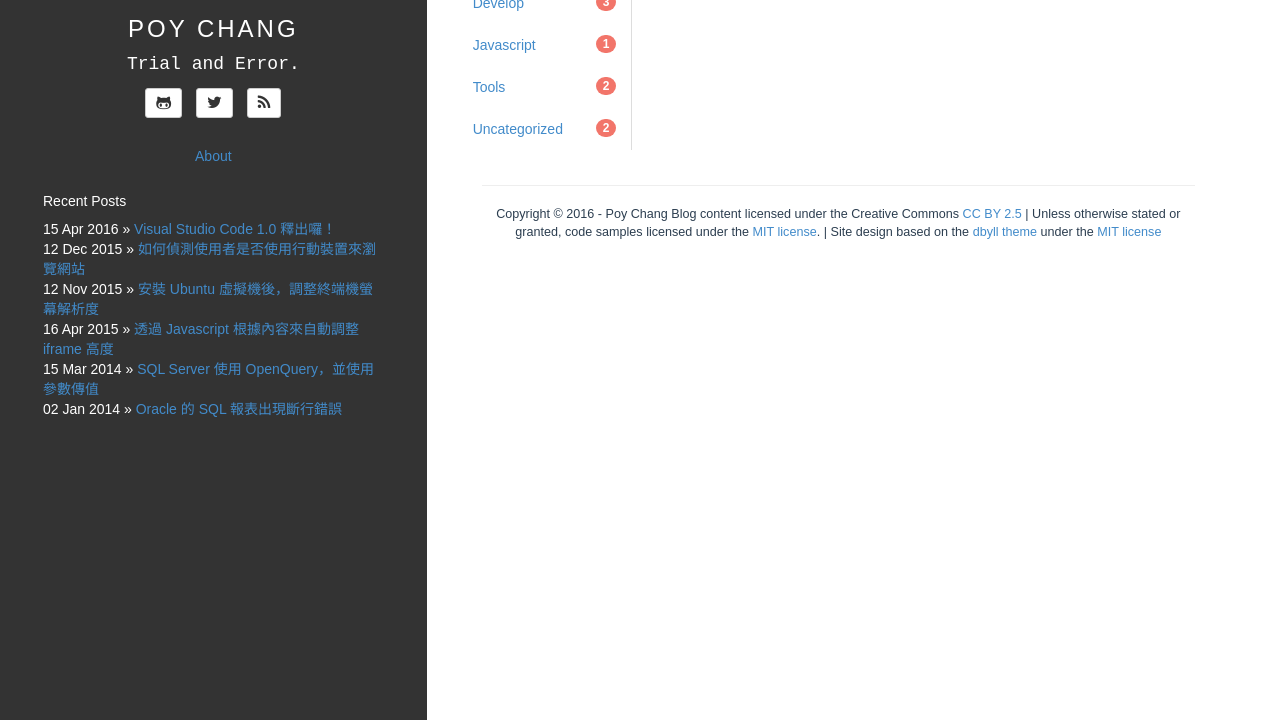
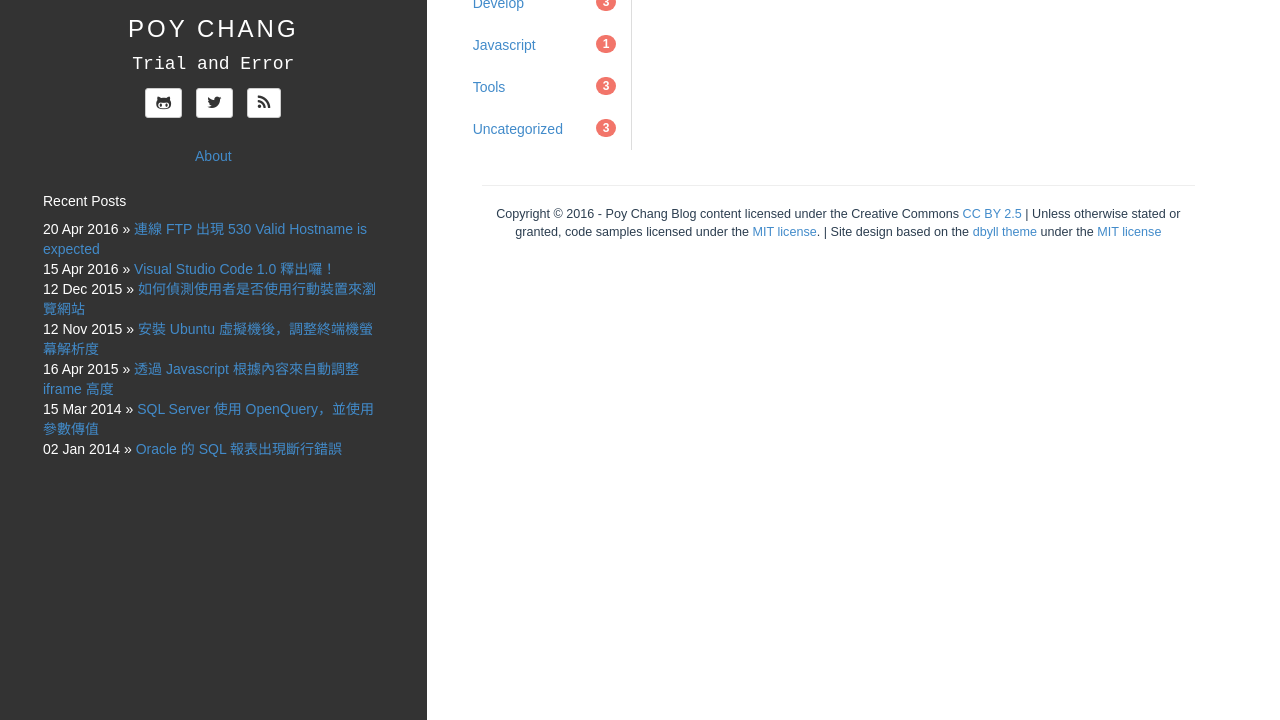
Before and after one commit to poychang/poychang.github.io, a Jekyll site: the page built from categories.html, in a window 1280 px wide, cut to the strip 180-900 px from the top of the page. Built offline with Jekyll 4.4.1, drawn with Linux system fonts in a browser that asks for light colours; some web fonts are replaced; some of the changed lines change nothing that is shown.

Commit message:
add post

```diff
--- a/_config.yml
+++ b/_config.yml
@@ -7,21 +7,21 @@ highlighter: rouge
 markdown: kramdown
 disqus: poychang
 title: Poy Chang
-google_analytics: UA-1849069-6s
+google_analytics: UA-1849069-6
 
 defaults:
   -
     scope:
       path: "" # empty string for all files
     values:
-      title: Nothing but Coding
+      title: Nothing but Learning
 
 description: Poy Chang
 author:
   name: Poy Chang
   github: poychang
   twitter: poychang
-  bio: Trial and Error.
+  bio: Trial and Error
   email_md5: c525d15ee116aca696f7af9a926e1788
 
 permalink: /:title/
--- /dev/null
+++ b/_posts/2016-04-20-ftp-530-valid-hostname-is-expected.md
@@ -0,0 +1,15 @@
+---
+layout: post
+title: 連線 FTP 出現 530 Valid Hostname is expected
+date: 2016-04-20 06:41
+author: Poy
+comments: true
+categories: [Tools, Uncategorized]
+---
+想要在同一台 IIS 網頁伺服器中同時架設多個站台，同時又想讓各個站台都使用預設的 80 埠時，可以透過 IIS 的站台繫結來達成，而且此功能也適用於 FTP 站台，你唯一要設定的，就是不同站台使用不一樣的主機名稱或網域名稱
+
+![IIS 站台繫結](http://i.imgur.com/dWxV46U.png)
+
+這樣的設定完成後，使用 FTP 登入時，卻出現 **530 Valid Hostname is expected** 的連線錯誤訊息，這是因為同一組 IP, Port 號有兩個站台在執行，因此伺服器無法判定你所登錄的帳號、密碼，是適用於哪個站台。
+
+解決辦法就是在你登錄的帳號前面加上主機名稱或網域名稱，例如你的網域名稱是 `ftp.site.com`，登錄帳號是 `user`，那你登錄 FTP 的帳號就改成`ftp.site.com|user`，注意中間是`|`(pipeline)，這樣就可以順利登錄了。
```
